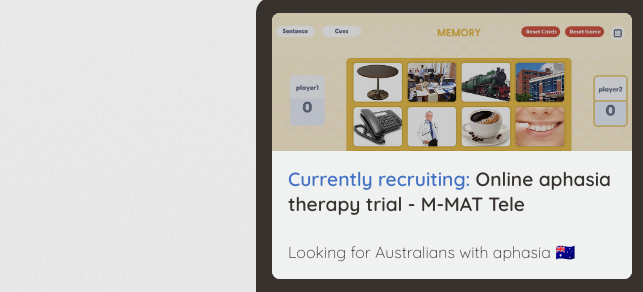
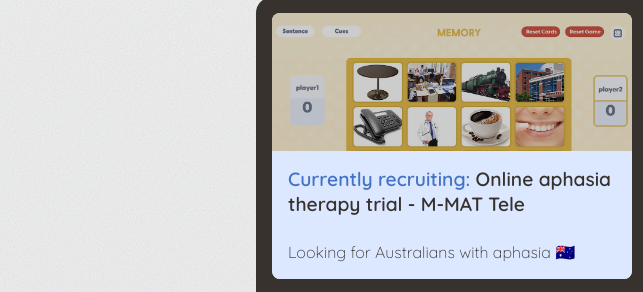
Before and after one commit to JohnEPierce/JohnEPierce.github.io, a plain HTML site: page index.html in a window 1280 px wide. Shown: the part 545-837 px from the top of the page, 0-643 px from the left. Drawn offline with Linux system fonts and the light colour scheme.

Commit message:
Color recruitment card

```diff
--- a/index.html
+++ b/index.html
@@ -207,7 +207,7 @@
                 <div class="cardUpper" >
                     <img src="images/MMATTele.jpg" alt="" style="width: 100%;"/>
                 </div>
-                <div class="cardLower">
+                <div class="cardLower" style="background: #dbe8ff;">
                     <span style="font-size: 1.2rem;font-weight: 600;"><span style="font-size: 1.2rem;font-weight: 600;color: #4472C4;">Currently recruiting:</span> Online aphasia therapy trial - M-MAT Tele</span>
                     <br>
                     <span style="font-weight: 300;">Looking for Australians with aphasia 🇦🇺</span>
```
